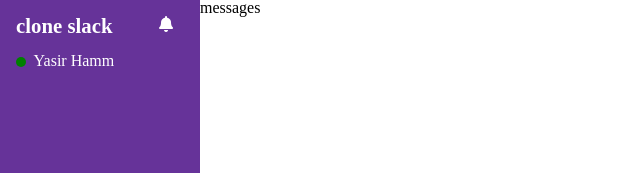
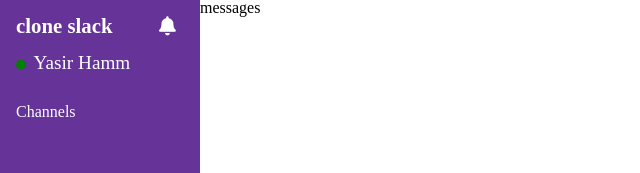
Before and after one commit to YasirHasn9/real-time-chat, a React (Create React App) app: page / in a window 1280 px wide. Shown: the top 173 px of the page, without its empty margins (0-640 px from the left). Built offline with nearby package versions, Linux system fonts and the light colour scheme.

Commit message:
stop ts alert in the vs code

```diff
--- /dev/null
+++ b/src/components/channels/channels.tsx
@@ -0,0 +1,10 @@
+import { ChannelsTitles } from "./style.channels";
+
+export function Channels() {
+  return (
+    <ChannelsTitles>
+      <h2>Channels</h2>
+      <i className="fal fa-plus-circle"></i>
+    </ChannelsTitles>
+  );
+}
--- /dev/null
+++ b/src/components/channels/style.channels.ts
@@ -0,0 +1,12 @@
+import styled from "styled-components";
+
+export const ChannelsTitles = styled.div`
+  margin-top: 2rem;
+  display: flex;
+  justify-content: space-between;
+  flex-wrap: wrap;
+
+  h2 {
+    font-size: 1rem;
+  }
+`;
--- a/src/components/sidebar/Sidebar.styled.ts
+++ b/src/components/sidebar/Sidebar.styled.ts
@@ -1,37 +1,36 @@
-import styled from "styled-components"
-
+import styled from "styled-components";
 
 export const Sidebar = styled.div`
-    height:100%;
-    width: 200px;
-    background:rebeccapurple;
+  height: 100%;
+  width: 200px;
+  background: rebeccapurple;
+  padding: 1rem;
+  color: #fff;
 `;
 
-
 export const Header = styled.header`
-    display:grid;
-    grid-template-columns: 1fr 25px;
-    color:white;
-    padding:1rem;
-`
+  display: grid;
+  grid-template-columns: 1fr 25px;
+  font-size: 1.2rem;
+`;
 
 export const H1 = styled.h1`
-    font-size:1.3rem;
-    font-weight:900;
-`
+  font-size: 1.3rem;
+  font-weight: 900;
+`;
 
 export const Username = styled.div`
-    grid-column-start:1;
-    grid-column-end:3;
-    margin-top:1rem;
-`
+  grid-column-start: 1;
+  grid-column-end: 3;
+  margin-top: 1rem;
+`;
 
 export const Status = styled.span`
-    width:.6rem;
-    height:.6rem;
-    border-radius:100%;
-    background-color:green;
-    display:inline-block;
-    margin-right:.5rem;
-    vertical-align:middle;
-`
+  width: 0.6rem;
+  height: 0.6rem;
+  border-radius: 100%;
+  background-color: green;
+  display: inline-block;
+  margin-right: 0.5rem;
+  vertical-align: middle;
+`;
--- a/src/components/sidebar/Sidebar.tsx
+++ b/src/components/sidebar/Sidebar.tsx
@@ -1,22 +1,22 @@
+import { Channels } from "../channels/channels";
 
-import {Sidebar,
-     Header ,
-     H1,
-     Username,
-     Status
-    } from "./Sidebar.styled"
+import { Sidebar, Header, H1, Username, Status } from "./Sidebar.styled";
 
-export function SidebarContainer(){
+export function SidebarContainer() {
   return (
     <Sidebar>
       <Header>
         <H1>clone slack</H1>
-               <div> <i className="fas fa-bell"></i></div>
+        <div>
+          {" "}
+          <i className="fas fa-bell"></i>
+        </div>
         <Username>
           <Status></Status>
           Yasir Hamm
         </Username>
+        <Channels />
       </Header>
     </Sidebar>
-    )
+  );
 }
```
Also changed, not shown: src/components/layout/Layout.tsx (+6 -6 lines). Lines whose indentation alone changed are shown as unchanged.
